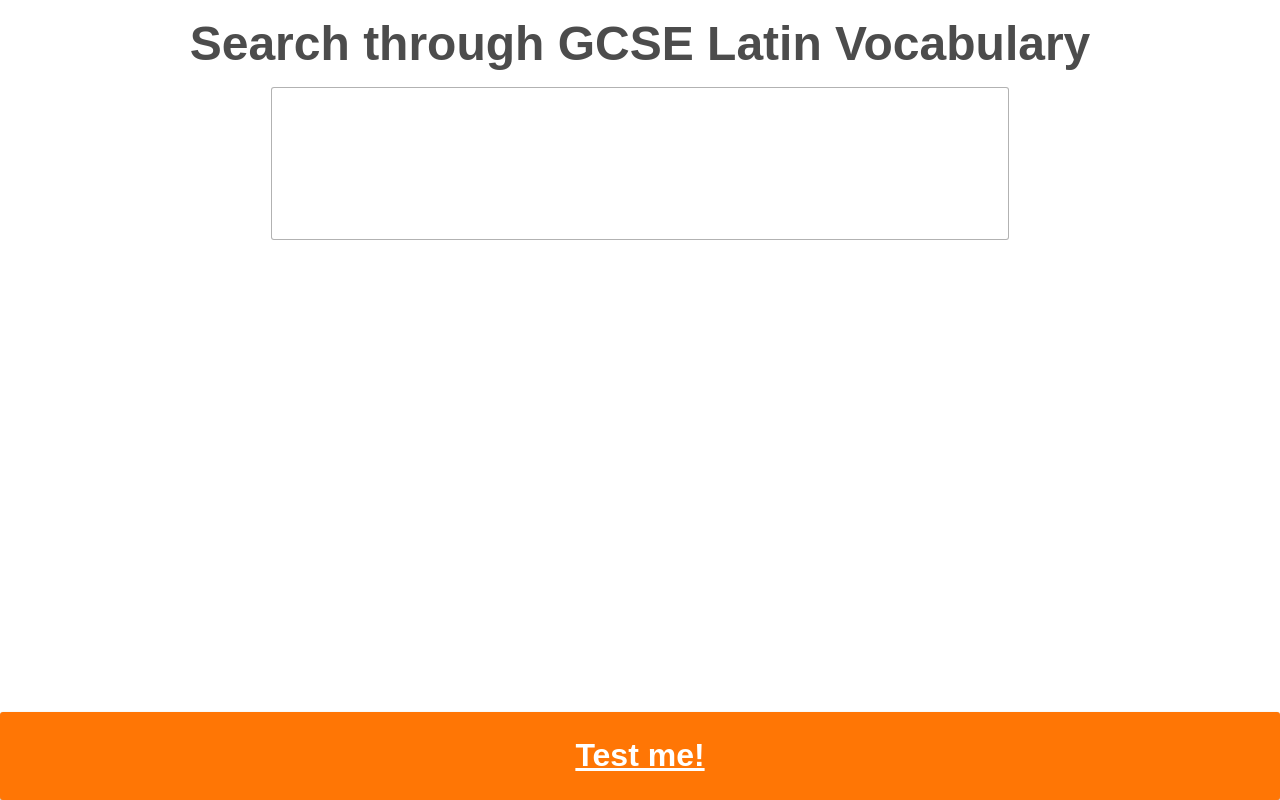
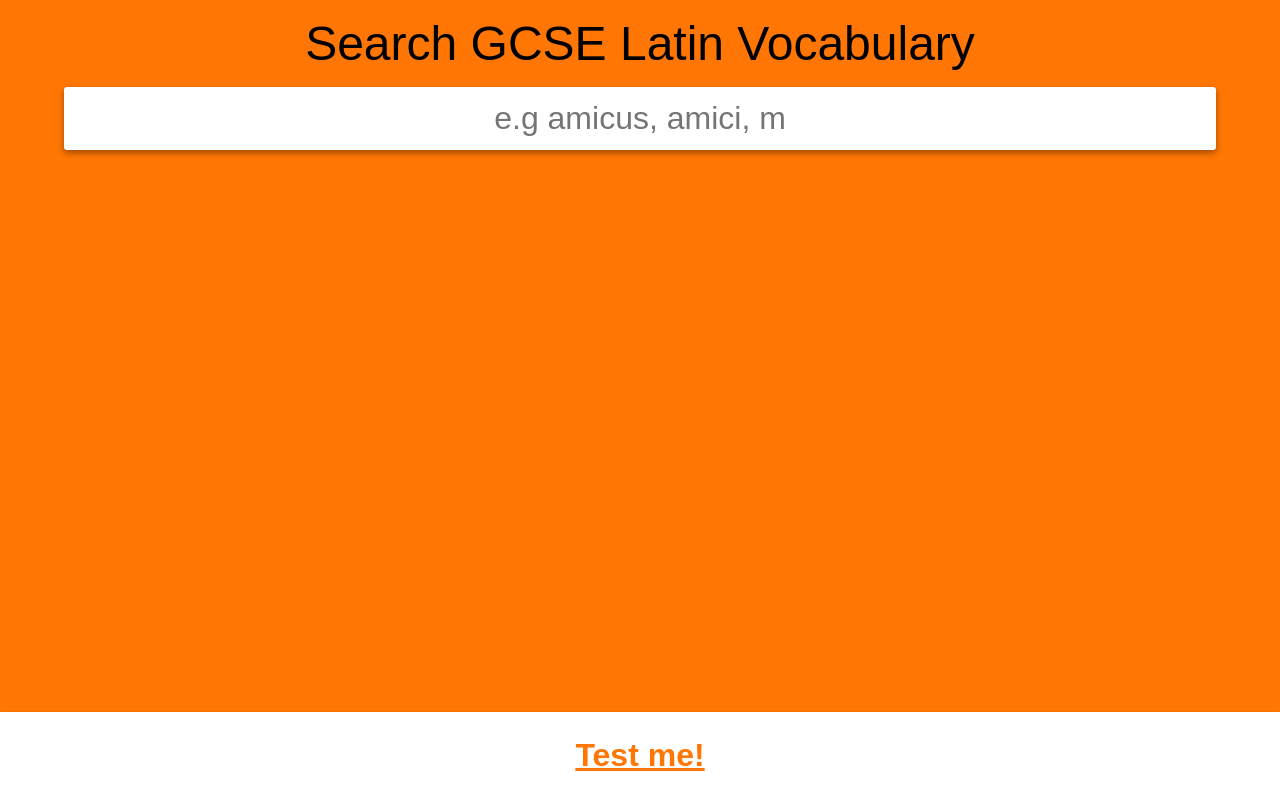
Before and after one commit to MaxTheMonster/LatinVocab, a Django app: page / in a window 1280 px wide. Run offline with Django 3.2, Linux system fonts and the light colour scheme; data that the repository does not hold is empty; some libraries are stand-ins or nearby versions.

Commit message:
Redesigned

```diff
--- a/LatinVocab/urls.py
+++ b/LatinVocab/urls.py
@@ -19,8 +19,6 @@ from vocabsearch import views
 
 urlpatterns = [
     url(r'^$', views.IndexView.as_view(), name="index"),
-    url(r'^search/', views.search_words, name='search_words'),
-
     url(r'^test/$', views.init_test, name="init_test"),
     url(r'^test/([a-zA-Z]+)/(\d+)/([a-zA-Z]+)/$', views.test, name="take_test"),
     url(r'^admin/', admin.site.urls),
--- a/static/styles.css
+++ b/static/styles.css
@@ -1,41 +1,108 @@
+/* =-=-=-=-=-=-= Fonts =-=-=-=-=-=-= */
+@import url('https://fonts.googleapis.com/css?family=Roboto');
+
+
+
+/* =-=-=-=-=-=-= Clearfix =-=-=-=-=-=-= */
+
 * {
   margin: 0;
   padding: 0;
+  box-sizing: border-box;
 }
+
+/* =-=-=-=-=-=-= General Styles =-=-=-=-=-=-= */
+
 body {
   text-align: center;
-  font-family: sans-serif;
+  background: #FF7605;
+  font-family: 'Raleway', sans-serif;
 }
+
+body.test_body {
+  background: white;
+  color: black;
+}
+
+body.test_body #test {
+  background: #FF7605;
+  color: white;
+}
+
+body.test_body .submit {
+  background: #FF7605;
+  color: white;
+}
+
 
 #title {
   font-size: 3rem;
   margin: 1rem;
-  color: rgba(0,0,0,0.7);
+  color: black;
+  font-weight: normal;
+  display: block;
 }
 
 #search {
   outline: 0;
-  border: 1px solid rgba(0,0,0,0.3);
-  padding: 1em;
+  border: 0;
+  padding: 0.5em 1em;
   font-size: 3rem;
   width: 50%;
   border-radius: 3px;
-
+  text-align: center;
+  transition: 0.1s all;
+  box-shadow: 0 3px 6px rgba(0,0,0,0.16), 0 3px 6px rgba(0,0,0,0.23);
 }
 
 #search:focus {
-  border: 1px solid #FF7605;
+  box-shadow: 0 19px 38px rgba(0,0,0,0.30), 0 15px 12px rgba(0,0,0,0.22);
+  transition: 0.3s all;
 }
 
-#search_results {
+
+div#search-results {
   text-align: left;
+  margin-top: 2em;
 }
 
+.word:nth-child(even) {
+  //transform: perspective(100px) rotateX(3deg) translateY(2px) scale(1.001);
+  background: linear-gradient(to bottom,  #ffffff 0%,#EFEFEF 100%);
+}
+
+.word:nth-child(odd) {
+ // transform: perspective(100px) rotateX(-3deg) translateY(3px);
+  background: linear-gradient(to top,  #ffffff 0%,#EFEFEF 100%);
+}
+
+
 .word {
+  padding: 2%;
   width: 50%;
-  border-bottom: 1px solid rgba(0,0,0,0.7);
+  //border-bottom: 2px solid rgba(0,0,0,0.2);
   text-align: left;
-  margin: 2.5% 0 2.5% 25%;
+  margin: 0.5em auto;
+  border-radius: 3px;
+  color: rgba(0,0,0,0.9);
+  background: white;
+  box-shadow: 0 3px 6px rgba(0,0,0,0.16), 0 3px 6px rgba(0,0,0,0.23);
+
+/*  box-shadow: 0 0 10px rgba(0, 0, 0, 0.14);*/
+}
+
+.word .category {
+  text-align: right;
+}
+
+.hl {
+  color: white;
+  background:  #FF7605;
+}
+
+.hl.english {
+  color: white;
+  background: #FF7605;
 }
 
 .english {
@@ -56,9 +123,6 @@ h3 {
   margin-bottom: 2%;
 }
 
-b {
-  font-weight: bolder;
-}
 
 label {
   font-size: 1.6rem;
@@ -98,7 +162,8 @@ br {
   color: white;
   padding: 1em;
   border-radius: 3px;
-  background: #FF7605;
+  background: white;
+  color: #FF7605;
   box-shadow: 0 1px 3px rgba(0, 0, 0, 0.12), 0 1px 2px rgba(0, 0, 0, 0.24);
   -webkit-transition: all 0.3s cubic-bezier(0.25, 0.8, 0.25, 1);
   transition: all 0.3s cubic-bezier(0.25, 0.8, 0.25, 1);
@@ -191,7 +256,8 @@ input.submit {
   margin-top: 2vh;
   width: 10%;
   border-radius: 3px;
-  background: #FF7605;
+  background: white;
+  color: #FF7605;
   box-shadow: 0 1px 3px rgba(0, 0, 0, 0.12), 0 1px 2px rgba(0, 0, 0, 0.24);
   -webkit-transition: all 0.3s cubic-bezier(0.25, 0.8, 0.25, 1);
   transition: all 0.3s cubic-bezier(0.25, 0.8, 0.25, 1);}
@@ -202,9 +268,7 @@ input.submit:hover {
 .scores {
   display: none;
 }
-.question .answer_button {
-  background: red;
-}
+
 .questions {
   margin: 0 auto;
   text-align: center;
@@ -243,29 +307,34 @@ input.submit:hover {
 }
 
 @media screen and (max-width: 1300px) {
+  body {
+    margin-bottom: 9%;
+  }
   #test {
     position: fixed;
     bottom: 0;
     top: auto;
     right: 0;
+    border-radius: 0;
     padding: 2%;
-    width: 96%;
+    width: 100%;
     left: 0;
   }
-}
-@media screen and (max-width: 1000px) {
   #search {
     padding: 0.8rem;
     font-size: 2rem;
     width: 90%;
   }
+  .word {
+    width: 90%;
+  }
+}
+@media screen and (max-width: 1000px) {
+
   #title {
     font-size: 2rem;
   }
-  .word {
-    margin: 10%;
-    width: 80%;
-  }
+
 
 }
 
--- a/templates/vocabsearch/index.html
+++ b/templates/vocabsearch/index.html
@@ -13,61 +13,49 @@
 </head>
 <body>
   <h1><a id="test" href="/test/">Test me!</a></h1>
-  <h1 id="title">Search through GCSE Latin Vocabulary</h1>
-  <input type="text" id="search" name="search">
+  <h1 id="title">Search GCSE Latin Vocabulary</h1>
+  <input type="text" id="search" name="search" autocomplete="off" placeholder="e.g amicus, amici, m">
   <div id="search-results"></div>
   <script>
-
   const wordsJSON = JSON.parse("{{ words | escapejs }}");
   const searchInput = document.querySelector("#search");
   const results = document.querySelector("#search-results");
-
-
   const words = [];
-
   words.push(...wordsJSON);
 
   function searchWords(user_input, words) {
-    return words.filter(word => {
-      console.log(words["fields"]);
-      const regex = new RegExp(user_input, "gi");
-      return word["fields"].english.match(regex) || word["fields"].latin.match(regex)
-    });
+    if (user_input === "") {
+      return [];
+    } else {
+      var result = words.filter(word => {
+        const regex = new RegExp(user_input, "gi");
+        return word["fields"].english.match(regex) || word["fields"].latin.match(regex)
+      });
+      return result
+    }
   }
 
   function showWords() {
     const matches = searchWords(this.value, words)
     const html = matches.map(word => {
       const regex = new RegExp(this.value, "gi");
-      // const latinWord = word.latin.replace(regex, `
-      //   <div class="word">
-      //     <h2 class="latin">${word.latin}: <span class="english">${ word.english}</span></h2>
-      //     <h2 class="category">From <b>${ word.category}</b></h2>
-
-      //     <h3 class="type">Type: ${ word.type}</h3>
-      // </div>`)
-
-      // const englishWord = word.english.replace(regex, `
-      //   <div class="word">
-      //     <h2 class="latin">${word.latin}: <span class="english">${ word.english}</span></h2>
-      //     <h2 class="category">From <b>${ word.category}</b></h2>
-
-      //     <h3 class="type">Type: ${ word.type}</h3>
-      // </div>`)
+      const latinWord = word["fields"].latin.replace(regex, `<span class="hl">${this.value}</span>`);
+      const englishWord = word["fields"].english.replace(regex, `<span class="hl english">${this.value}</span>`);
 
       return `
         <div class="word">
-          <h2 class="latin">${word["fields"].latin}: <span class="english">${ word["fields"].english}</span></h2>
-          <h2 class="category">From <b>${ word["fields"].category}</b></h2>
+          <div class="word-content">
+            <h2 class="">${latinWord}: <span class="english">${englishWord}</span><h2>
+            <h2 class="category">From ${ word["fields"].category}</h2>
 
-          <h3 class="type">Type: ${ word["fields"].type}</h3>
+            <h3 class="type">Type: ${ word["fields"].type}</h3>
+          </div>
       </div>
       `
     }).join("");
 
     results.innerHTML = html
   }
-
   searchInput.addEventListener("keyup", showWords);
 
 
--- a/templates/vocabsearch/take_test.html
+++ b/templates/vocabsearch/take_test.html
@@ -10,7 +10,7 @@
   <link rel="stylesheet" href="{% static "styles.css" %}">
   <script src="https://ajax.googleapis.com/ajax/libs/jquery/3.1.1/jquery.min.js"></script>
 </head>
-<body>
+<body class="test_body">
   <h1><a id="test" href="/">Home</a></h1>
   <h1 id="title">GCSE Latin Vocabulary Test</h1>
   <h2 id="question-track">Question <span id="count"></span> out of {{ amount }}</h2>
--- a/templates/vocabsearch/test.html
+++ b/templates/vocabsearch/test.html
@@ -10,10 +10,10 @@
   <script src="https://ajax.googleapis.com/ajax/libs/jquery/3.1.1/jquery.min.js"></script>
   <link rel="stylesheet" href="{% static "styles.css" %}">
 </head>
-<body>
+<body class="test_body">
   <h1><a id="test" href="/">Home</a></h1>
   <h1 id="title">GCSE Latin Vocabulary Test</h1>
-  {%csrf_token%}
+  {% csrf_token %}
   <form action="" id="test_form" name="test_form">
     <div class="selection">
       <label for="type">What would you like to be tested on?</label>
--- a/vocabsearch/views.py
+++ b/vocabsearch/views.py
@@ -19,19 +19,19 @@ class IndexView(generic.TemplateView):
             context['words'] = serializers.serialize('json', Word.objects.all(), fields=("latin", "english", "category", "type"))
             return context
 
-def search_words(request):
-    if request.method == "POST":
-        if request.POST["search_text"] == "":
-            search_text = ""
-        else:
-            search_text = request.POST["search_text"]
-    else:
-        search_text = ''
-#  | Word.objects.filter(english__contains=search_text)
-    start_words = Word.objects.filter(latin__startswith=search_text) | Word.objects.filter(english__startswith=search_text)
-    words = Word.objects.filter(latin__contains=search_text) | Word.objects.filter(english__contains=search_text)
+# def search_words(request):
+#     if request.method == "POST":
+#         if request.POST["search_text"] == "":
+#             search_text = ""
+#         else:
+#             search_text = request.POST["search_text"]
+#     else:
+#         search_text = ''
+# #  | Word.objects.filter(english__contains=search_text)
+#     start_words = Word.objects.filter(latin__startswith=search_text) | Word.objects.filter(english__startswith=search_text)
+#     words = Word.objects.filter(latin__contains=search_text) | Word.objects.filter(english__contains=search_text)
 
-    return render(request, "ajax_search.html", {"words": words, "startwords": start_words})
+#     return render(request, "ajax_search.html", {"words": words, "startwords": start_words})
 
 
 def init_test(request):
```
Also changed, not shown: LatinVocab/settings.py (+5 -5 lines), vocab.txt (+9 -9 lines).
